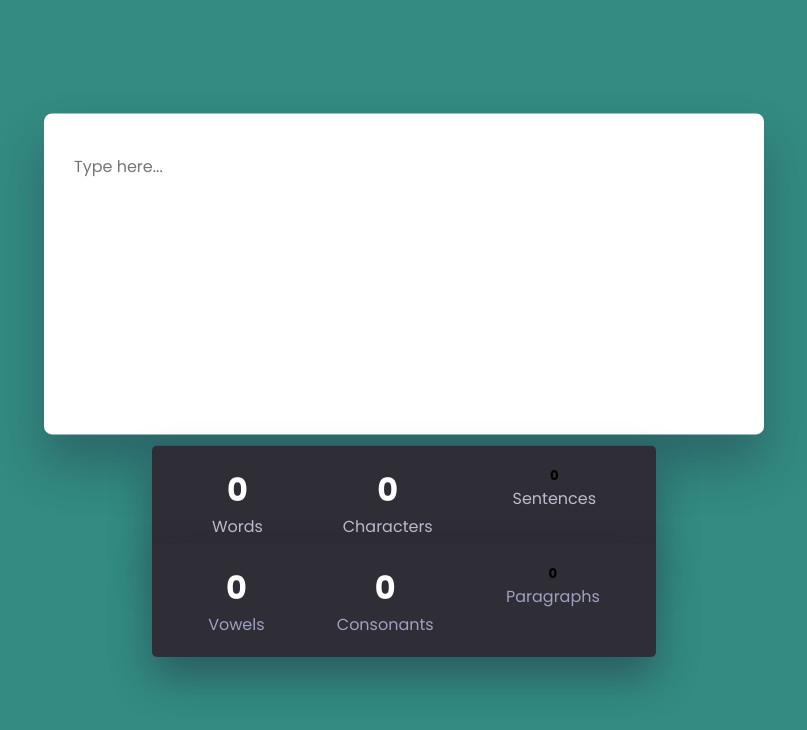
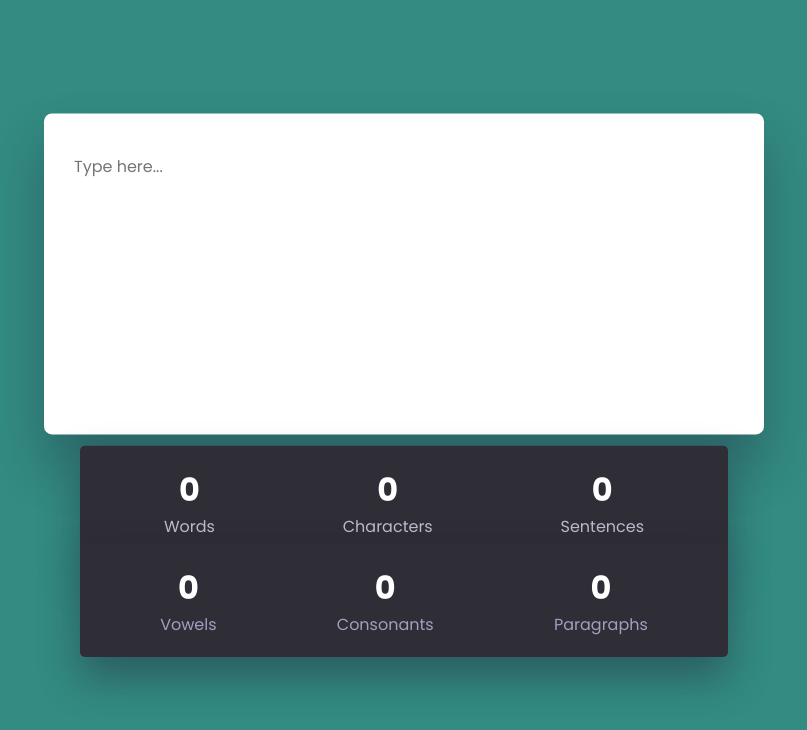
Before and after one commit to Dishant145/text-input-counter, a plain HTML site: page index.html in a window 1280 px wide. Shown: the whole page, without its empty margins (236-1043 px from the left). Drawn offline with Linux system fonts and the light colour scheme.

Commit message:
Update style.css

```diff
--- a/style.css
+++ b/style.css
@@ -32,7 +32,7 @@ textarea {
 
 .count1 {
   background-color: rgb(47, 46, 54);
-  width: 70%;
+  width: 90%;
   padding: 20px;
   position: relative;
   transform: translate(-50%,10%);
@@ -46,7 +46,7 @@ textarea {
 
 .count2 {
   background-color: rgb(47, 46, 54);
-  width: 70%;
+  width: 90%;
   padding: 20px;
   position: relative;
   transform: translate(-50%, -3%);
@@ -57,6 +57,10 @@ textarea {
   border-radius: 5px;
   box-shadow: 0 20px 40px rgba(30, 21, 49, 0.4);
 }
+
+
+
+
 
 .count1 p {
   color: #bcbccc;
@@ -71,6 +75,12 @@ color: #ffffff;
 font-size: 32px;
 }
 
+
+.count1 #sentence-count {
+  color: #ffffff;
+  font-size: 32px;
+  }
+
 .count2 p {
   color: #a0a0c0;
 }
@@ -83,3 +93,9 @@ font-size: 32px;
   color: #ffffff;
   font-size: 32px;
 }
+
+
+.count2 #para-count {
+  color: #ffffff;
+  font-size: 32px;
+}
```
